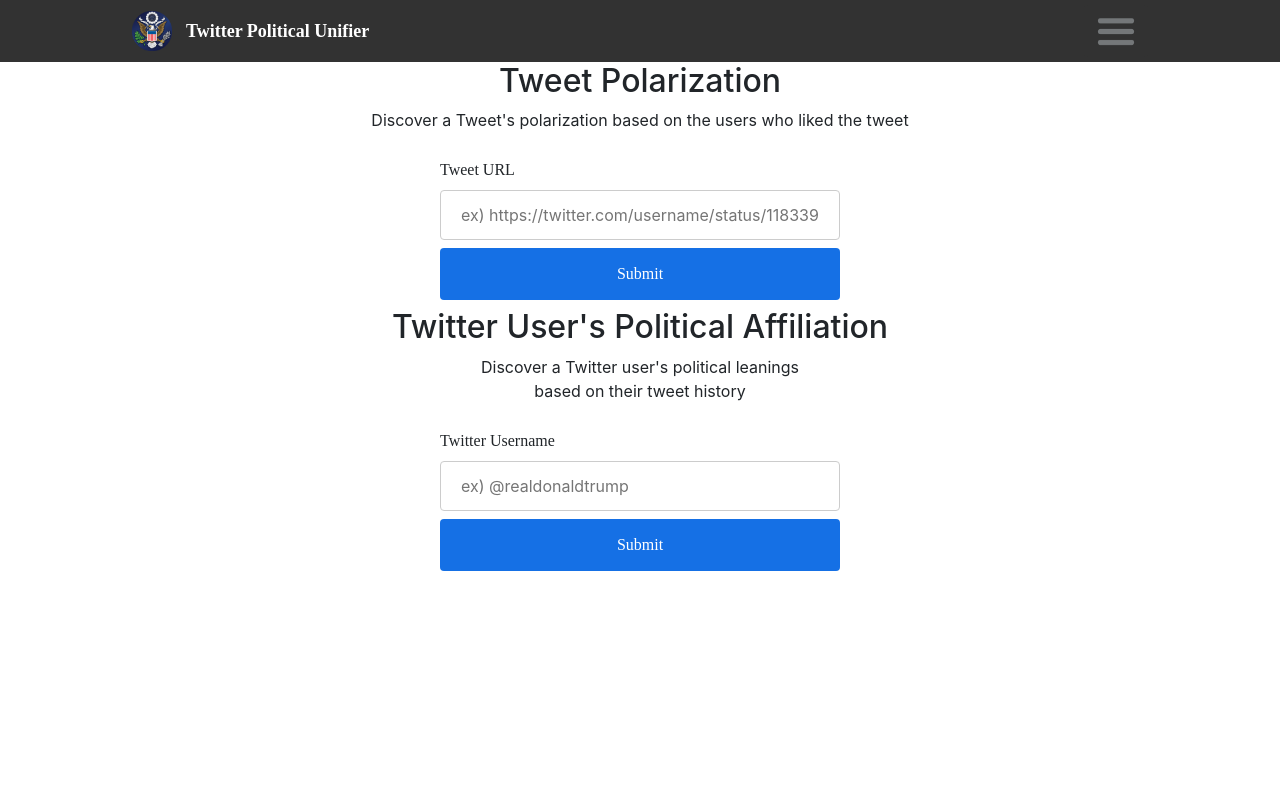
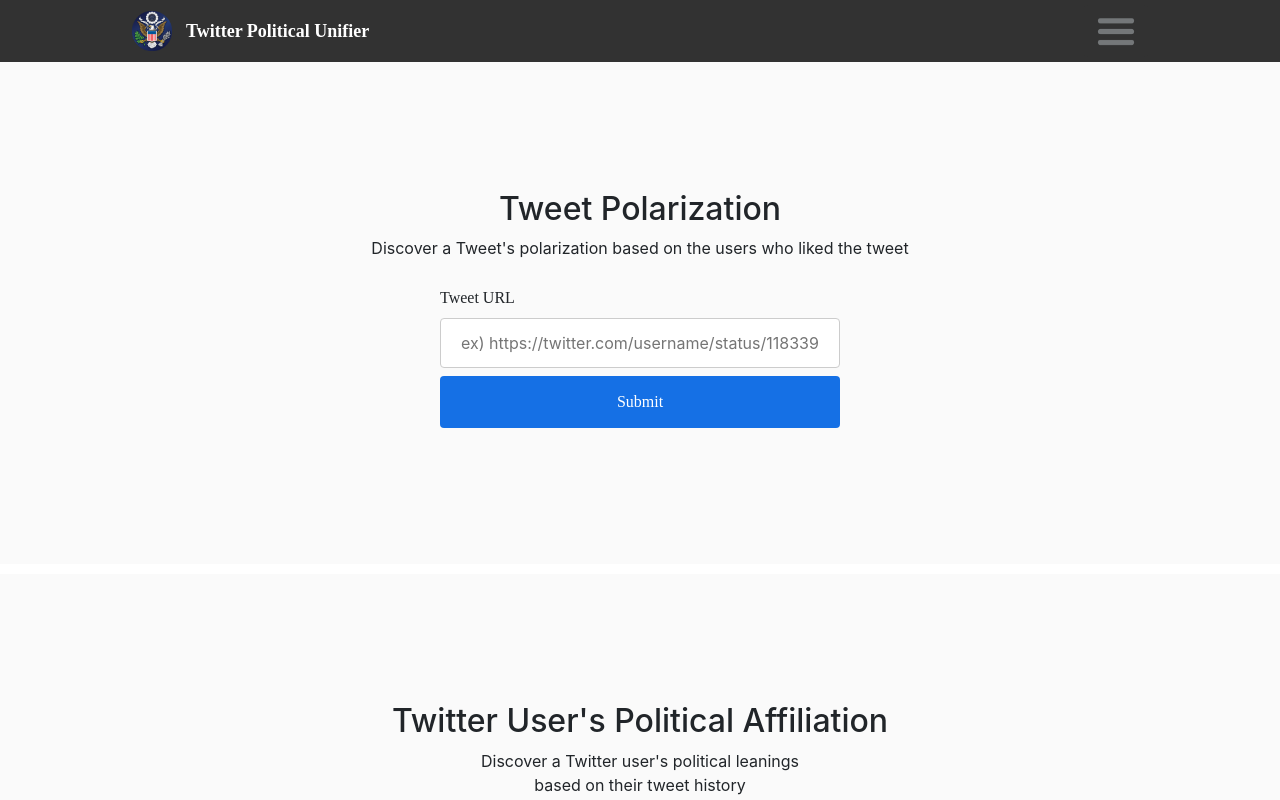
Before and after one commit to knownastron/TwitterPoliticalUnifier, a React (Create React App) app in the folder project/reactapp/: page /home in a window 1280 px wide. Shown: the top 800 px of the page. Built offline with nearby package versions, Linux system fonts and the light colour scheme; no server answers; a web font is replaced by a local one; what aws-amplify would draw is missing.

Commit message:
added component-half-div

```diff
--- a/project/reactapp/src/App.css
+++ b/project/reactapp/src/App.css
@@ -29,13 +29,29 @@
 
 }
 
+.home {
+  width: 100%;
+  text-align: center;
+}
+
+.component-half-div {
+  background-color: #FAFAFA;
+  /* background-color: red; */
+  padding: 10%;
+  display: inline-block;
+  width: 600px;
+  text-align: center;
+  margin-bottom: 10px;
+  float: left;
+  min-width: 50%;
+  height: 800px;
+}
+
 #landing-page-h1 {
   padding-top: 10%;
   padding-bottom: 100%;
   /* background: rgba(0, 151, 19, 0.1);  */
 }
-
-
 
 .user-table {
   margin-top: 30px;
@@ -53,7 +69,7 @@
 .user-td {
   font-family: SFDisplay;
   border: 1px solid #E0E0E0;
-  text-align: left;
+  text-align: center;
   padding: 10px;
 }
 
@@ -62,18 +78,15 @@
 }
 
 .tweet-detail-table {
-  /* display: inline-block; */
-  /* float: left; */
-
   margin-top: 30px;
   border: 1px solid black;
-  width: 90%;
+  width: 80%;
   border-collapse: collapse;
   background-color: white;
 }
 
 .map {
-  width: 90%;
+  width: 80%;
   height: 400px;
 }
 
@@ -93,6 +106,8 @@
   margin-bottom: 10px;
   float: left;
 }
+
+
 
 button.link {
   background: none;
@@ -120,3 +135,36 @@
   /* font-weight: 400; */
   src: url("https://sf.abarba.me/SF-UI-Display-Regular.otf");
 }
+
+@media only screen and (max-width: 1550px) {
+  .stack {
+    display: flex;
+    justify-content: center;
+  }
+  .component-half-div {
+    width: 100%;
+    height: 100%;
+  }
+}
+
+@media only screen and (max-width: 800px) {
+  .user-table {
+    width: 100%;
+  }
+
+  .component-half-div {
+    height: 100%;
+    padding: 5%;
+  }
+
+  .tweet-detail-table {
+    width: 100%;
+  }
+
+  .component-main-div {
+    padding-top: 5%;
+    padding-bottom: 5%;
+    padding-left: 1%;
+    padding-right: 1%;
+  }
+}
```
